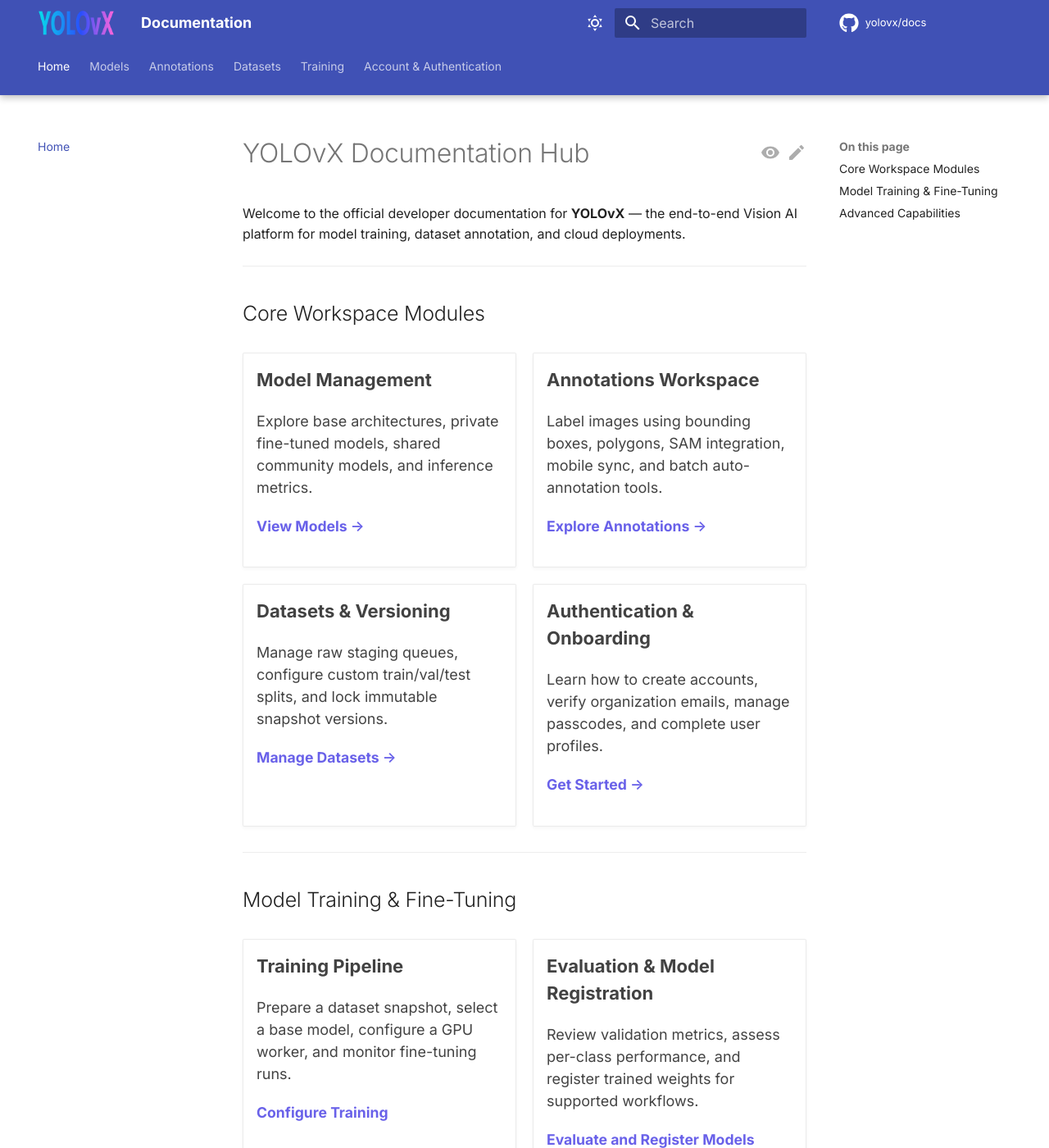
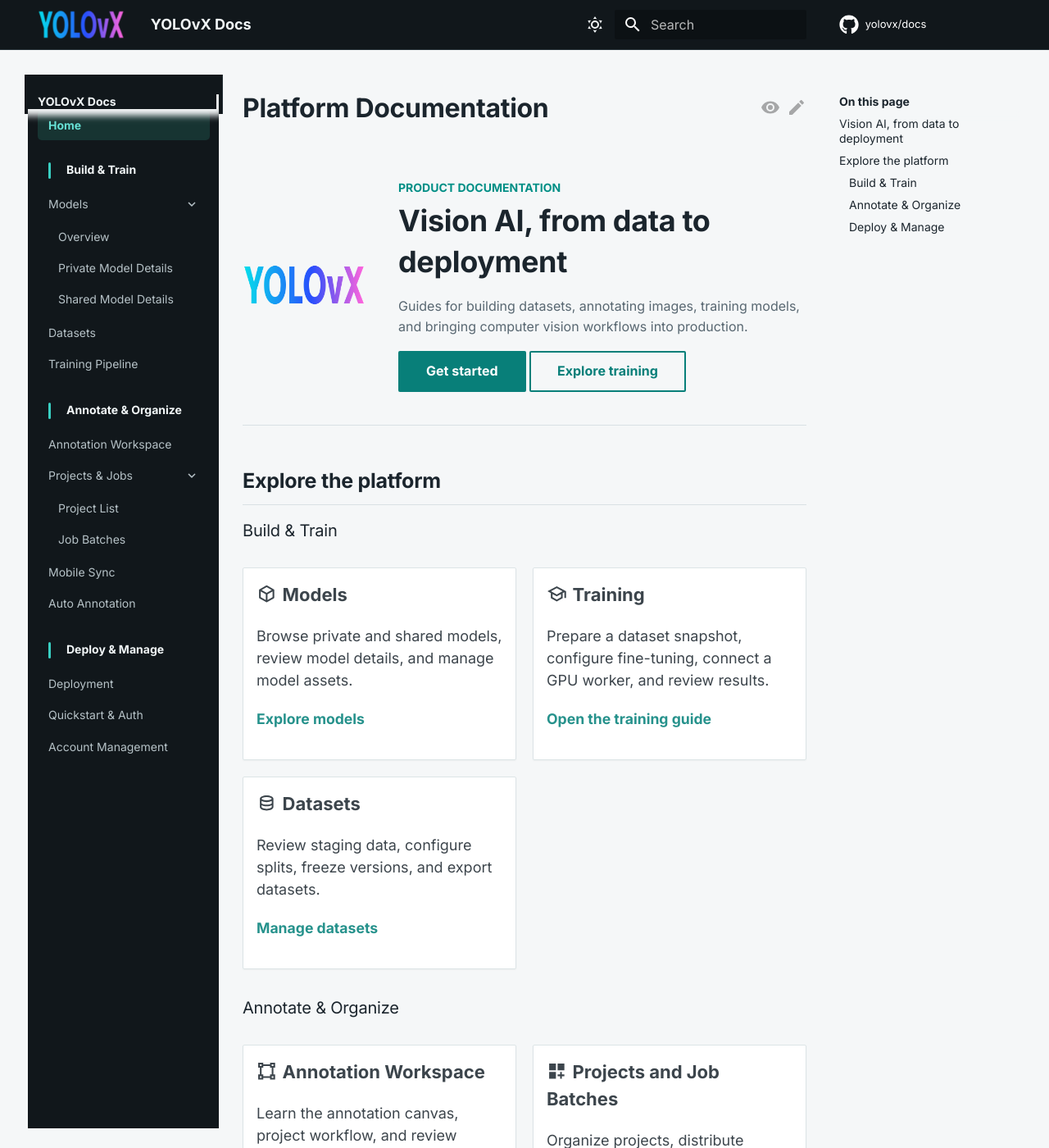
Before and after one commit to yolovx/docs, an MkDocs documentation site: the page built from docs/index.md, in a window 1280 px wide and 1400 px high. Shown: the whole window at 82% size. Built offline with MkDocs 1.6.1 and Material for MkDocs 9.7.7, drawn with Linux system fonts in a browser that asks for light colours; comment, search, counter and statistics services are not loaded; some of the changed text lies outside the part shown.

Commit message:
Revamp documentation structure and styles for improved navigation and presentation; remove unused JavaScript for scroll behavior

```diff
--- a/docs/index.md
+++ b/docs/index.md
@@ -1,87 +1,93 @@
-# YOLOvX Documentation Hub
+# Platform Documentation
 
-Welcome to the official developer documentation for **YOLOvX** — the end-to-end Vision AI platform for model training, dataset annotation, and cloud deployments.
+<div class="yolovx-home-intro" markdown>
 
----
+![YOLOvX](images/yolovx_logo_e.webp){ .yolovx-home-logo alt="YOLOvX" }
 
-## Core Workspace Modules
+<div class="yolovx-home-copy" markdown>
+
+<p class="yolovx-home-eyebrow">PRODUCT DOCUMENTATION</p>
+
+## Vision AI, from data to deployment
+
+Guides for building datasets, annotating images, training models, and bringing computer vision workflows into production.
+
+[Get started](authentication.md){ .md-button .md-button--primary }
+[Explore training](training.md){ .md-button }
+
+</div>
+</div>
+
+## Explore the platform
+
+### Build & Train
 
 <div class="grid cards" markdown>
 
-* **Model Management**
+* **:material-cube-outline: Models**
 
-    Explore base architectures, private fine-tuned models, shared community models, and inference metrics.
+    Browse private and shared models, review model details, and manage model assets.
 
-    [View Models →](models.md)
+    [Explore models](models.md)
 
-* **Annotations Workspace**
+* **:material-school-outline: Training**
 
-    Label images using bounding boxes, polygons, SAM integration, mobile sync, and batch auto-annotation tools.
+    Prepare a dataset snapshot, configure fine-tuning, connect a GPU worker, and review results.
 
-    [Explore Annotations →](annotations.md)
+    [Open the training guide](training.md)
 
-* **Datasets & Versioning**
+* **:material-database-outline: Datasets**
 
-    Manage raw staging queues, configure custom train/val/test splits, and lock immutable snapshot versions.
+    Review staging data, configure splits, freeze versions, and export datasets.
 
-    [Manage Datasets →](datasets.md)
-
-* **Authentication & Onboarding**
-
-    Learn how to create accounts, verify organization emails, manage passcodes, and complete user profiles.
-
-    [Get Started →](authentication.md)
+    [Manage datasets](datasets.md)
 
 </div>
 
----
-
-## Model Training & Fine-Tuning
+### Annotate & Organize
 
 <div class="grid cards" markdown>
 
-* **Training Pipeline**
+* **:material-vector-square: Annotation Workspace**
 
-    Prepare a dataset snapshot, select a base model, configure a GPU worker, and monitor fine-tuning runs.
+    Learn the annotation canvas, project workflow, and review process.
 
-    [Configure Training](training.md#configure-a-training-run)
+    [Explore annotations](annotations.md)
 
-* **Evaluation & Model Registration**
+* **:material-view-grid-plus: Projects and Job Batches**
 
-    Review validation metrics, assess per-class performance, and register trained weights for supported workflows.
+    Organize projects, distribute batches, manage team assignments, and track progress.
 
-    [Evaluate and Register Models](training.md#evaluate-the-results)
+    [View project lists](projectlist.md) · [Manage job batches](JobBatch.md)
+
+* **:material-cellphone-link: Mobile Sync**
+
+    Pair the mobile app with a project and synchronize captured images for annotation.
+
+    [Set up mobile sync](mobile-sync.md)
 
 </div>
 
----
-
-## Advanced Capabilities
+### Deploy & Manage
 
 <div class="grid cards" markdown>
 
-* **Mobile Sync**
+* **:material-auto-fix: Auto Annotation**
 
-    Synchronize mobile annotation captures directly into active dataset pipelines.
+    Configure assisted labeling workflows and review generated annotations.
 
-    [Mobile Sync Details →](mobile-sync.md)
+    [Open auto annotation](Auto_annotation.md)
 
-* **Auto Annotation**
+* **:material-cloud-cog: Deployment**
 
-    Accelerate labeling throughput using automated ONNX and YOLO server-side pre-labelers.
+    Review deployment guidance and prepare YOLOvX workflows for your environment.
 
-    [Auto Annotation Guide →](Auto_annotation.md)
+    [Explore deployment](deployment.md)
 
-* **Job Batch Management**
+* **:material-account-cog: Accounts and Billing**
 
-    Organize dataset queue distribution across annotators, admins, and active team members.
+    Manage account access, workspace settings, API keys, and subscription options.
 
-    [Manage Job Batches →](JobBatch.md)
-
-* **Account & Billing**
-
-    Manage team workspace roles, API access keys, usage credits, and subscription plans.
-
-    [Account Settings →](account_management.md)
+    [Manage your account](account_management.md)
 
 </div>
--- a/docs/javascripts/nav-scroll.js
+++ /dev/null
@@ -1,53 +0,0 @@
-(() => {
-  const header = document.querySelector('[data-md-component="header"]');
-  const tabs = document.querySelector('[data-md-component="tabs"]');
-
-  if (!header || !tabs) return;
-
-  let previousScrollY = window.scrollY;
-  let animationPending = false;
-  let ignoreScrollUntil = 0;
-
-  const updateTabsHeight = () => {
-    document.documentElement.style.setProperty('--yolovx-tabs-height', `${tabs.scrollHeight}px`);
-  };
-
-  const setTabsHidden = (hidden) => {
-    if (tabs.classList.contains('md-tabs--hidden') === hidden) return;
-
-    tabs.classList.toggle('md-tabs--hidden', hidden);
-    ignoreScrollUntil = performance.now() + 250;
-  };
-
-  const updateNavigation = () => {
-    const currentScrollY = window.scrollY;
-
-    if (performance.now() < ignoreScrollUntil) {
-      previousScrollY = currentScrollY;
-      animationPending = false;
-      return;
-    }
-
-    const scrollingDown = currentScrollY > previousScrollY;
-
-    setTabsHidden(currentScrollY > 80 && scrollingDown);
-    previousScrollY = currentScrollY;
-    animationPending = false;
-  };
-
-  updateTabsHeight();
-  setTabsHidden(previousScrollY > 80);
-  window.addEventListener('resize', updateTabsHeight, { passive: true });
-  window.addEventListener('pageshow', () => {
-    window.requestAnimationFrame(() => {
-      previousScrollY = window.scrollY;
-      setTabsHidden(previousScrollY > 80);
-    });
-  });
-  window.addEventListener('scroll', () => {
-    if (animationPending) return;
-
-    animationPending = true;
-    window.requestAnimationFrame(updateNavigation);
-  }, { passive: true });
-})();
--- a/docs/stylesheets/extra.css
+++ b/docs/stylesheets/extra.css
@@ -1,31 +1,120 @@
 /* ==========================================
-   1. LOGO SIZING & HEADER FIX
+   1. YOLOVX DOCS SHELL
    ========================================== */
+
+[data-md-color-scheme="default"] {
+  --md-primary-fg-color: #087f79;
+  --md-primary-fg-color--dark: #006b65;
+  --md-primary-fg-color--light: #39bdb2;
+  --md-default-bg-color: #f5f7f8;
+  --md-default-fg-color: #1b252d;
+  --md-default-fg-color--light: #586771;
+  --md-default-fg-color--lightest: #d9e1e4;
+  --md-typeset-a-color: #007f78;
+  --md-accent-fg-color: #00a99d;
+}
+
+[data-md-color-scheme="slate"] {
+  --md-primary-fg-color: #159d93;
+  --md-primary-fg-color--dark: #0f7973;
+  --md-primary-fg-color--light: #54d6ca;
+  --md-default-bg-color: #11171b;
+  --md-default-fg-color: #e3eaed;
+  --md-default-fg-color--light: #aab7bd;
+  --md-default-fg-color--lightest: #334149;
+  --md-typeset-a-color: #54d6ca;
+  --md-accent-fg-color: #54d6ca;
+}
+
+.md-header {
+  background: #11171b;
+  border-bottom: 1px solid #29343a;
+  box-shadow: none;
+}
+
+.md-header__title,
+.md-header__button {
+  color: #f1f6f7;
+}
+
+.md-sidebar--primary {
+  background: #11171b;
+  border-right: 1px solid #29343a;
+  color: #d9e2e5;
+}
+
+.md-sidebar--primary .md-sidebar__scrollwrap {
+  background: #11171b;
+}
+
+.md-sidebar--primary .md-nav__title {
+  background: #11171b;
+  color: #f1f6f7;
+  font-weight: 700;
+}
+
+.md-sidebar--primary .md-nav__link {
+  margin-block: 2px;
+  padding: 0.45rem 0.65rem;
+  border-radius: 5px;
+  color: #b6c2c7;
+  transition: background-color 140ms ease, color 140ms ease;
+}
+
+.md-sidebar--primary .md-nav__link:hover {
+  background: #1d292e;
+  color: #ffffff;
+}
+
+.md-sidebar--primary .md-nav__link--active {
+  background: #173432;
+  color: #66e1d5;
+  font-weight: 600;
+}
+
+.md-sidebar--primary .md-nav__item--section > .md-nav__link {
+  margin-top: 0.85rem;
+  color: #f1f6f7;
+  font-weight: 700;
+}
+
+.md-sidebar--primary .md-nav__item--section > .md-nav__link::before {
+  display: inline-block;
+  width: 3px;
+  height: 1rem;
+  margin-right: 0.55rem;
+  border-radius: 2px;
+  background: #39cfc2;
+  content: "";
+  vertical-align: -0.15rem;
+}
+
+.md-sidebar--secondary .md-nav__title {
+  color: var(--md-default-fg-color);
+  font-weight: 700;
+}
+
+.md-content {
+  max-width: 76rem;
+}
+
+.md-typeset h1 {
+  color: var(--md-default-fg-color);
+  font-weight: 700;
+}
+
+.md-typeset h2 {
+  margin-top: 2.4rem;
+  padding-bottom: 0.55rem;
+  border-bottom: 1px solid var(--md-default-fg-color--lightest);
+  font-weight: 650;
+}
 
 .md-header__button.md-logo img,
 .md-header__button.md-logo svg {
-  height: 1.6rem;
+  height: 1.8rem;
   width: auto;
   display: block;
-}
-
-/* Let the sticky brand header collapse its tabs row while scrolling. */
-.md-tabs {
-  height: var(--yolovx-tabs-height, 3rem);
-  overflow: hidden;
-  transition: height 180ms ease, transform 180ms ease;
-}
-
-.md-tabs--hidden {
-  height: 0;
-  transform: translateY(calc(-1 * var(--yolovx-tabs-height, 3rem)));
-  pointer-events: none;
-}
-
-@media (prefers-reduced-motion: reduce) {
-  .md-tabs {
-    transition: none;
-  }
 }
 
 /* ==========================================
@@ -48,11 +137,11 @@
   display: flex;
   flex-direction: column;
   justify-content: space-between;
-  padding: 1.25rem 1.5rem;
+  padding: 1.25rem;
   background-color: var(--md-card-bg-color, #1e222d);
   border: 1px solid rgba(255, 255, 255, 0.1);
-  border-radius: 10px;
-  transition: transform 0.2s ease, border-color 0.2s ease, box-shadow 0.2s ease;
+  border-radius: 6px;
+  transition: border-color 0.16s ease, box-shadow 0.16s ease;
   list-style: none !important;
   margin: 0 !important;
 }
@@ -61,22 +150,21 @@
 [data-md-color-scheme="default"] .grid.cards > ul > li,
 [data-md-color-scheme="default"] .grid.cards > li {
   background-color: #ffffff;
-  border: 1px solid rgba(0, 0, 0, 0.08);
-  box-shadow: 0 2px 4px rgba(0, 0, 0, 0.04);
+  border: 1px solid #dce4e6;
+  box-shadow: 0 1px 2px rgba(17, 23, 27, 0.04);
 }
 
 /* Hover Effect */
 .grid.cards > ul > li:hover,
 .grid.cards > li:hover {
-  transform: translateY(-3px);
-  border-color: #818cf8;
-  box-shadow: 0 8px 20px rgba(0, 0, 0, 0.25);
+  border-color: #35bdb1;
+  box-shadow: 0 5px 16px rgba(0, 127, 120, 0.1);
 }
 
 [data-md-color-scheme="default"] .grid.cards > ul > li:hover,
 [data-md-color-scheme="default"] .grid.cards > li:hover {
-  border-color: #4f46e5;
-  box-shadow: 0 8px 20px rgba(79, 70, 229, 0.12);
+  border-color: #35bdb1;
+  box-shadow: 0 5px 16px rgba(0, 127, 120, 0.1);
 }
 
 /* Card Header Text */
@@ -104,12 +192,12 @@
   gap: 0.4rem;
   font-weight: 600;
   font-size: 0.88rem;
-  color: #818cf8 !important;
+  color: #007f78 !important;
   text-decoration: none !important;
 }
 
 [data-md-color-scheme="default"] .grid.cards a {
-  color: #4f46e5 !important;
+  color: #007f78 !important;
 }
 
 .grid.cards a:hover {
@@ -120,3 +208,69 @@
 .grid.cards hr {
   display: none;
 }
+
+/* ==========================================
+   3. DOCUMENTATION HOME
+   ========================================== */
+
+.yolovx-home-intro {
+  display: grid;
+  grid-template-columns: 150px minmax(0, 1fr);
+  align-items: center;
+  gap: 2rem;
+  margin: 1rem 0 2.5rem;
+  padding: 1.25rem 0 2rem;
+  border-bottom: 1px solid var(--md-default-fg-color--lightest);
+}
+
+.yolovx-home-logo {
+  display: block;
+  width: 100%;
+  max-width: 150px;
+  height: auto;
+}
+
+.yolovx-home-copy h2 {
+  margin: 0.2rem 0 0.6rem;
+  padding: 0;
+  border: 0;
+  font-size: 1.8rem;
+}
+
+.yolovx-home-copy > p:not(.yolovx-home-eyebrow) {
+  max-width: 48rem;
+  color: var(--md-default-fg-color--light);
+}
+
+.yolovx-home-copy p:last-child {
+  margin-bottom: 0;
+}
+
+.yolovx-home-eyebrow {
+  margin: 0;
+  color: #008f86;
+  font-size: 0.7rem;
+  font-weight: 700;
+}
+
+.grid.cards .twemoji {
+  width: 1.2em;
+  height: 1.2em;
+  vertical-align: -0.2em;
+}
+
+@media screen and (max-width: 600px) {
+  .yolovx-home-intro {
+    grid-template-columns: minmax(0, 1fr);
+    gap: 0.75rem;
+    padding: 0.75rem 0 1.5rem;
+  }
+
+  .yolovx-home-logo {
+    width: 112px;
+  }
+
+  .yolovx-home-copy h2 {
+    font-size: 1.45rem;
+  }
+}
--- a/mkdocs.yml
+++ b/mkdocs.yml
@@ -1,12 +1,9 @@
-site_name: Documentation
+site_name: YOLOvX Docs
 site_url: https://yolovx.com
 site_description: "YOLOvX — Vision AI SaaS for annotation, training & deployment"
 
 extra_css:
   - stylesheets/extra.css
-
-extra_javascript:
-  - javascripts/nav-scroll.js
 
 theme:
   name: material
@@ -23,22 +20,22 @@ theme:
   palette:
     # Light mode
     - scheme: default
-      primary: indigo
-      accent: indigo
+      primary: blue
+      accent: cyan
       toggle:
         icon: material/weather-sunny
         name: Switch to dark mode
     # Dark mode
     - scheme: slate
-      primary: indigo
-      accent: indigo
+      primary: blue
+      accent: cyan
       toggle:
         icon: material/weather-night
         name: Switch to light mode
   features:
     # Navigation
-    - navigation.tabs
-    - navigation.tabs.sticky
+    - navigation.sections
+    - navigation.expand
     - navigation.indexes
     - navigation.top
     - navigation.instant
@@ -116,7 +113,7 @@ markdown_extensions:
       title: On this page
   - pymdownx.emoji:
       emoji_index: !!python/name:material.extensions.emoji.twemoji
-      emoji_generator: !!python/name:materialx.emoji.to_svg
+      emoji_generator: !!python/name:material.extensions.emoji.to_svg
 
 # Footer Copyright Line
 copyright: |
@@ -125,24 +122,23 @@ copyright: |
 nav:
   - Home: index.md
 
-  - Models:
+  - Build & Train:
+    - Models:
       - Overview: models.md
       - Private Model Details: private_model_detail.md
       - Shared Model Details: shared_model_detail.md
+    - Datasets: datasets.md
+    - Training Pipeline: training.md
 
-  - Annotations:
-      - Overview: annotations.md
-      - Mobile Sync: mobile-sync.md
+  - Annotate & Organize:
+    - Annotation Workspace: annotations.md
+    - Projects & Jobs:
       - Project List: projectlist.md
-      - Job Batch: JobBatch.md
-      - Auto Annotation: Auto_annotation.md
+      - Job Batches: JobBatch.md
+    - Mobile Sync: mobile-sync.md
+    - Auto Annotation: Auto_annotation.md
 
-  - Datasets:
-      - Overview: datasets.md
-
-  - Training:
-      - Training Pipeline: training.md
-
-  - Account & Authentication:
-      - Quickstart & Auth: authentication.md
-      - Account Management: account_management.md
+  - Deploy & Manage:
+    - Deployment: deployment.md
+    - Quickstart & Auth: authentication.md
+    - Account Management: account_management.md
```
